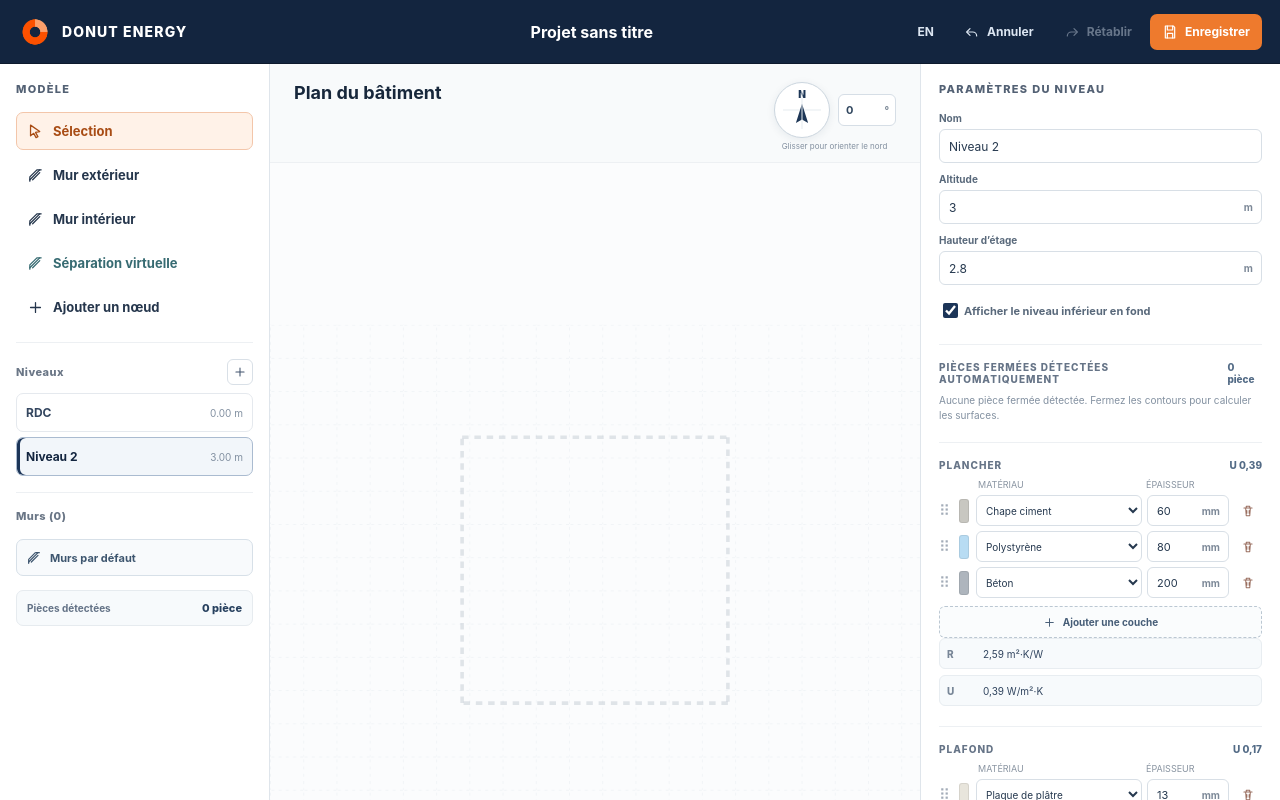
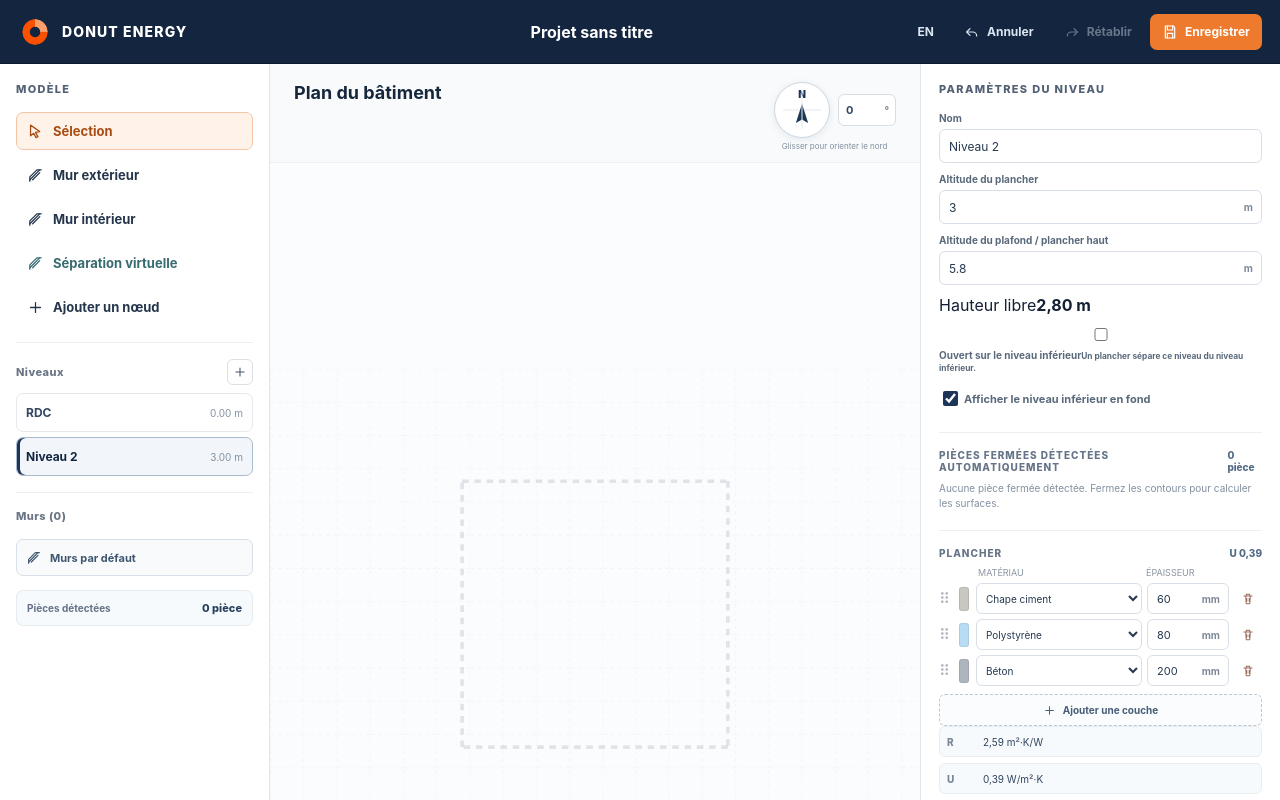
Before and after one commit to Romain76160/donut-energy, a React (Vite) app: page / in a window 1280 px wide. Both pictures are taken after a click on the button 240 px from the left and 372 px from the top of the page. Shown: the top 800 px of the page. Built offline with nearby package versions, Linux system fonts and the light colour scheme.

Commit message:
Éditer les altitudes de plancher et plafond

```diff
--- a/src/components/LevelInspector.tsx
+++ b/src/components/LevelInspector.tsx
@@ -1,7 +1,7 @@
 import { PlusIcon, TrashIcon } from "../icons";
 import type { Room } from "../geometry";
 import { localeFor, materialLabel, translations, type Language } from "../i18n";
-import { formatNumber, MATERIALS, type Level, type SurfaceAssembly, type WallLayer } from "../model";
+import { formatNumber, levelClearHeight, levelPhysicalFloorArea, MATERIALS, type Level, type SurfaceAssembly, type WallLayer } from "../model";
 import { assemblyResistance, assemblyUValue } from "../thermal";
 
 type SurfaceKey = "floor" | "ceiling";
@@ -82,7 +82,41 @@ export function LevelInspector({
 }: Props) {
   const text = translations[language];
   const locale = localeFor(language);
-  const floorArea = rooms.reduce((total, room) => total + room.area, 0);
+  const geometricArea = rooms.reduce((total, room) => total + room.area, 0);
+  const floorArea = levelPhysicalFloorArea(level, geometricArea);
+  const clearHeight = levelClearHeight(level);
+  const labels = language === "fr" ? {
+    floorElevation: "Altitude du plancher",
+    ceilingElevation: "Altitude du plafond / plancher haut",
+    clearHeight: "Hauteur libre",
+    openBelow: "Ouvert sur le niveau inférieur",
+    openHelp: "Le plancher de ce niveau est supprimé : le volume communique avec le niveau inférieur.",
+    solidHelp: "Un plancher sépare ce niveau du niveau inférieur.",
+    voidTitle: "VIDE SUR NIVEAU INFÉRIEUR",
+    voidBody: "Aucune surface de plancher n’est comptée pour ce niveau. Les pièces restent détectées en plan pour définir le volume.",
+    geometricArea: "Surface géométrique",
+  } : {
+    floorElevation: "Floor elevation",
+    ceilingElevation: "Ceiling / upper floor elevation",
+    clearHeight: "Clear height",
+    openBelow: "Open to level below",
+    openHelp: "This level has no floor: its volume communicates with the level below.",
+    solidHelp: "A floor separates this level from the level below.",
+    voidTitle: "OPEN TO LEVEL BELOW",
+    voidBody: "No floor surface is counted for this level. Rooms remain detected in plan to define the volume.",
+    geometricArea: "Geometric area",
+  };
+
+  const updateFloorElevation = (value: number) => {
+    if (!Number.isFinite(value)) return;
+    onUpdateLevel({ elevation: value, defaultHeight: Math.max(0.1, level.ceilingElevation - value) });
+  };
+
+  const updateCeilingElevation = (value: number) => {
+    if (!Number.isFinite(value)) return;
+    const ceilingElevation = Math.max(level.elevation + 0.1, value);
+    onUpdateLevel({ ceilingElevation, defaultHeight: ceilingElevation - level.elevation });
+  };
 
   return (
     <aside className="inspector level-inspector" aria-label={text.levelSettings}>
@@ -93,12 +127,19 @@ export function LevelInspector({
           <input value={level.name} onChange={(event) => onUpdateLevel({ name: event.target.value })} />
         </label>
         <label>
-          <span>{text.elevation}</span>
-          <div className="unit-input"><input type="number" step="0.1" value={level.elevation} onChange={(event) => onUpdateLevel({ elevation: Number(event.target.value) })} /><b>m</b></div>
+          <span>{labels.floorElevation}</span>
+          <div className="unit-input"><input type="number" step="0.05" value={level.elevation} onChange={(event) => updateFloorElevation(Number(event.target.value))} /><b>m</b></div>
         </label>
         <label>
-          <span>{text.defaultHeight}</span>
-          <div className="unit-input"><input type="number" min="2" step="0.1" value={level.defaultHeight} onChange={(event) => onUpdateLevel({ defaultHeight: Math.max(2, Number(event.target.value)) })} /><b>m</b></div>
+          <span>{labels.ceilingElevation}</span>
+          <div className="unit-input"><input type="number" step="0.05" value={level.ceilingElevation} onChange={(event) => updateCeilingElevation(Number(event.target.value))} /><b>m</b></div>
+        </label>
+        <div className="level-clear-height">
+          <span>{labels.clearHeight}</span><strong>{formatNumber(clearHeight, 2, locale)} m</strong>
+        </div>
+        <label className="level-open-toggle">
+          <input type="checkbox" checked={level.openToBelow} onChange={(event) => onUpdateLevel({ openToBelow: event.target.checked })} />
+          <span><strong>{labels.openBelow}</strong><small>{level.openToBelow ? labels.openHelp : labels.solidHelp}</small></span>
         </label>
         <label className="toggle-field">
           <input type="checkbox" checked={level.showLowerReference} onChange={(event) => onUpdateLevel({ showLowerReference: event.target.checked })} />
@@ -113,12 +154,21 @@ export function LevelInspector({
             {rooms.map((room, index) => (
               <div key={room.id}><span>{language === "fr" ? `Pièce ${index + 1}` : `Room ${index + 1}`}</span><strong>{formatNumber(room.area, 2, locale)} m²</strong></div>
             ))}
+            <div><span>{labels.geometricArea}</span><strong>{formatNumber(geometricArea, 2, locale)} m²</strong></div>
             <div className="room-total"><span>{text.floorArea}</span><strong>{formatNumber(floorArea, 2, locale)} m²</strong></div>
           </div>
         ) : <p className="section-help">{text.noRoom}</p>}
       </div>
 
-      <AssemblyEditor title={text.floor} assembly={level.floor} surface="floor" language={language} onUpdateLayer={onUpdateSurfaceLayer} onAddLayer={onAddSurfaceLayer} onRemoveLayer={onRemoveSurfaceLayer} />
+      {level.openToBelow ? (
+        <div className="inspector-section level-open-void-card">
+          <h3>{labels.voidTitle}</h3>
+          <p>{labels.voidBody}</p>
+          <div className="level-open-void-symbol" aria-hidden="true"><span>↓</span><i /></div>
+        </div>
+      ) : (
+        <AssemblyEditor title={text.floor} assembly={level.floor} surface="floor" language={language} onUpdateLayer={onUpdateSurfaceLayer} onAddLayer={onAddSurfaceLayer} onRemoveLayer={onRemoveSurfaceLayer} />
+      )}
       <AssemblyEditor title={text.ceiling} assembly={level.ceiling} surface="ceiling" language={language} onUpdateLayer={onUpdateSurfaceLayer} onAddLayer={onAddSurfaceLayer} onRemoveLayer={onRemoveSurfaceLayer} />
     </aside>
   );
```
